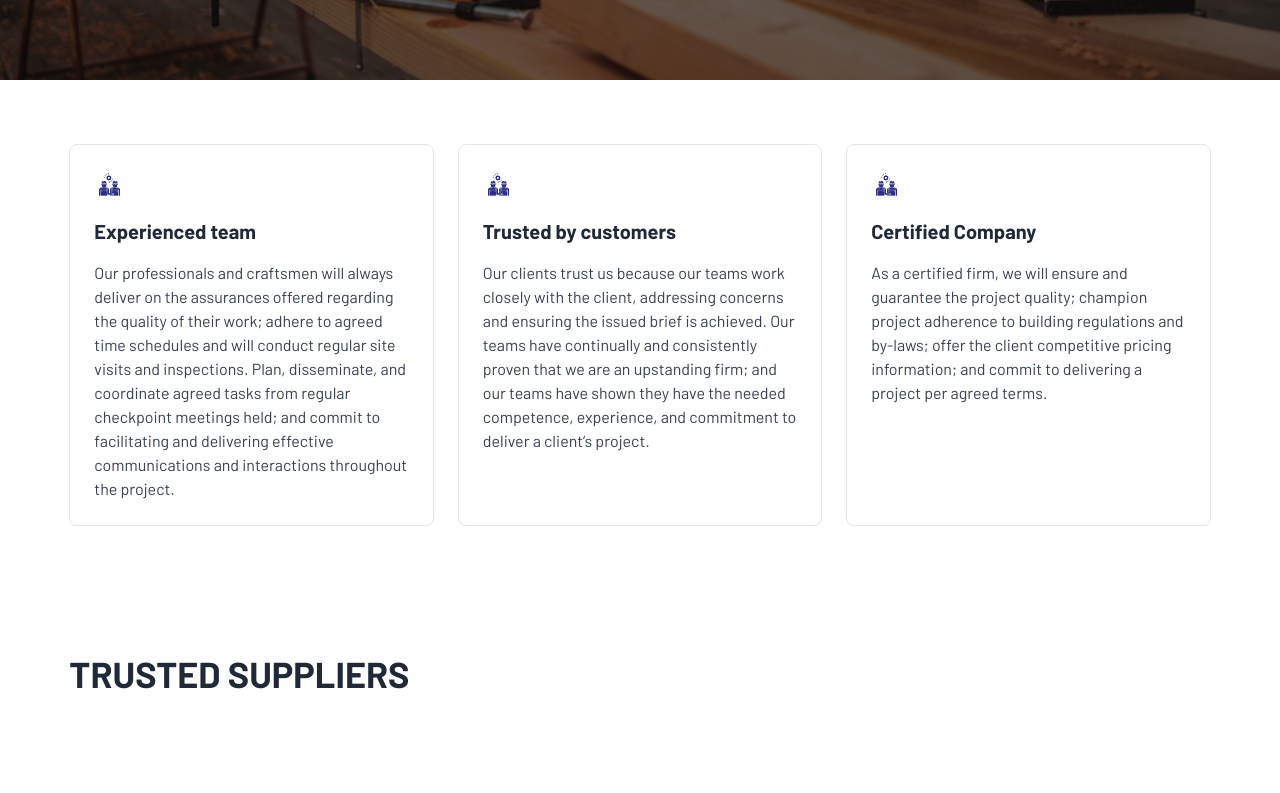
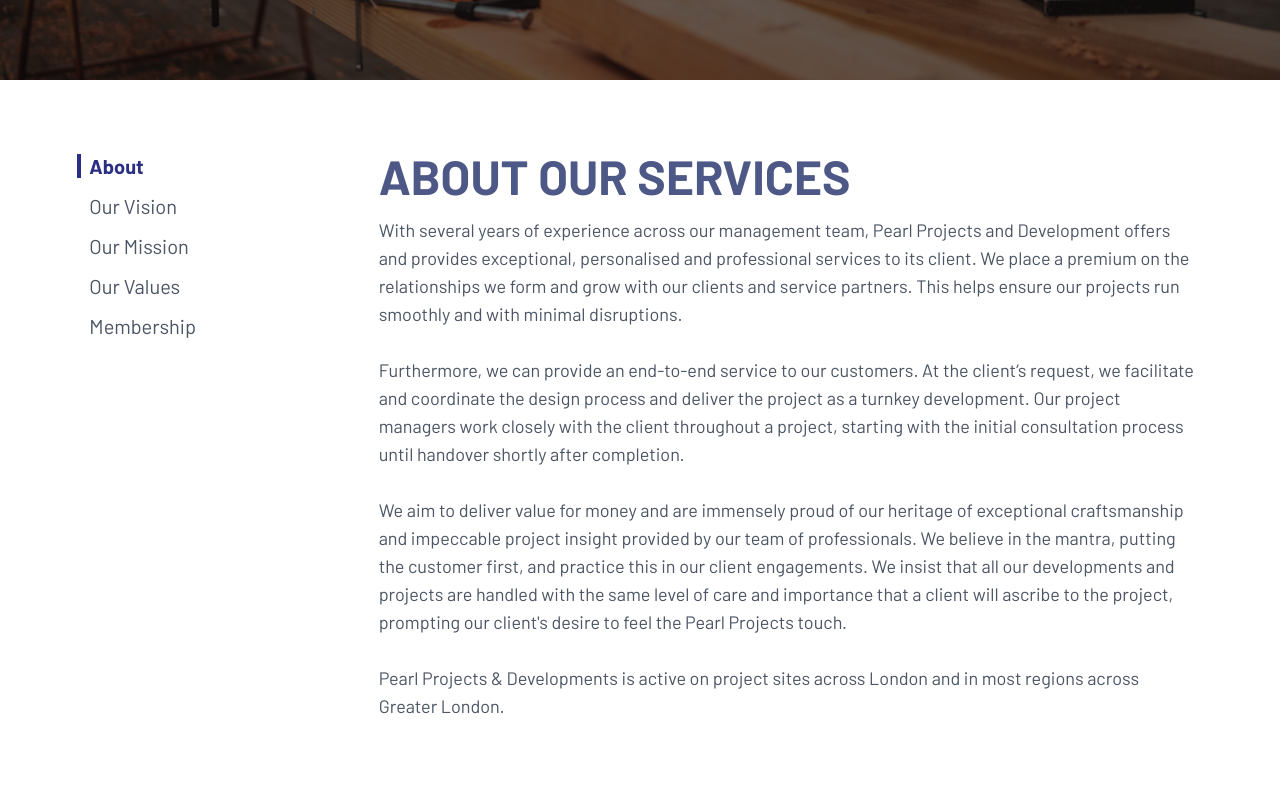
Before and after one commit to Himmiee/td_next, a Next.js app: page /about in a window 1280 px wide. Shown: the part 600-1393 px from the top of the page. Built offline with nearby package versions, Linux system fonts and the light colour scheme.

Commit message:
implement the AboutOurServices Section

```diff
--- a/app/about/page.tsx
+++ b/app/about/page.tsx
@@ -1,3 +1,4 @@
+import AboutOurServices from "@/components/about/about-our-services";
 import FeaturesSection from "@/components/about/features-section";
 import GallerySection from "@/components/about/gallery-section";
 import { HeroSection } from "@/components/about/hero-section";
@@ -8,6 +9,7 @@
     <main>
       <HeroSection />
       <div className="auto-container">
+        <AboutOurServices />
         <FeaturesSection />
       </div>
       <TrustedSuppliers />
--- /dev/null
+++ b/components/about/about-our-services.tsx
@@ -0,0 +1,157 @@
+"use client";
+
+import React, { useState } from "react";
+import { motion, AnimatePresence } from "framer-motion";
+
+const AboutOurServices: React.FC = () => {
+  const [activeSection, setActiveSection] = useState<string>("about");
+
+  const sections = [
+    {
+      id: "about",
+      title: "About", // For sidebar
+      contentTitle: "ABOUT OUR SERVICES", // For content title
+      content: (
+        <p className="text-gray-600 leading-relaxed text-base sm:text-lg">
+          With several years of experience across our management team, Pearl
+          Projects and Development offers and provides exceptional, personalised
+          and professional services to its client. We place a premium on the
+          relationships we form and grow with our clients and service partners.
+          This helps ensure our projects run smoothly and with minimal
+          disruptions.
+          <br />
+          <br />
+          Furthermore, we can provide an end-to-end service to our customers. At
+          the client’s request, we facilitate and coordinate the design process
+          and deliver the project as a turnkey development. Our project managers
+          work closely with the client throughout a project, starting with the
+          initial consultation process until handover shortly after completion.
+          <br />
+          <br />
+          We aim to deliver value for money and are immensely proud of our
+          heritage of exceptional craftsmanship and impeccable project insight
+          provided by our team of professionals. We believe in the mantra,
+          putting the customer first, and practice this in our client
+          engagements. We insist that all our developments and projects are
+          handled with the same level of care and importance that a client will
+          ascribe to the project, prompting our client&apos;s desire to feel the
+          Pearl Projects touch.
+          <br />
+          <br />
+          Pearl Projects & Developments is active on project sites across London
+          and in most regions across Greater London.
+        </p>
+      ),
+    },
+    {
+      id: "vision",
+      title: "Our Vision",
+      contentTitle: "OUR VISION",
+      content: (
+        <p className="text-gray-600 leading-relaxed text-base sm:text-lg">
+          Delivering projects that exceed client expectations and are
+          incident-free.
+        </p>
+      ),
+    },
+    {
+      id: "mission",
+      title: "Our Mission",
+      contentTitle: "OUR MISSION",
+      content: (
+        <p className="text-gray-600 leading-relaxed text-base sm:text-lg">
+          Ensure each project undertaken is within budget and on time, embodies
+          quality delivery and the client is offered our service at a fair and
+          competitive price.
+        </p>
+      ),
+    },
+    {
+      id: "values",
+      title: "Our Values",
+      contentTitle: "OUR VALUES",
+      content: (
+        <p className="text-gray-600 leading-relaxed text-base sm:text-lg">
+          We are committed to delivering a robust service and offer the
+          assurance of integrity and professionalism in all we do. To our
+          clients, suppliers, professional colleagues and sub-contractors, we
+          make the commitment to fairness and equity in our dealings.
+        </p>
+      ),
+    },
+    {
+      id: "membership",
+      title: "Membership",
+      contentTitle: "MEMBERSHIP",
+      content: (
+        <p className="text-gray-600 leading-relaxed text-base sm:text-lg">
+          Pearl Projects & Development is an accredited member of the Federation
+          of Master Builders, whilst members of our management team are members
+          of the Chartered Institute of Builders (CIOB) and Association for
+          Project Management (APM).
+        </p>
+      ),
+    },
+  ];
+
+  const handleClick = (id: string) => {
+    setActiveSection(id);
+  };
+
+  return (
+    <section className="w-full min-h-[60vh] flex flex-col md:flex-row my-10">
+      {/* Left Sidebar */}
+      <div className="w-full md:w-1/4 md:sticky top-0 bg-white">
+        <nav className="space-y-4 px-6 py-8">
+          <ul className="space-y-3">
+            {sections.map((section) => (
+              <li
+                key={section.id}
+                className={`flex items-center space-x-2 cursor-pointer text-lg sm:text-xl ${
+                  activeSection === section.id
+                    ? "text-primary-100 font-semibold"
+                    : "text-gray-600"
+                }`}
+                onClick={() => handleClick(section.id)}
+              >
+                <span
+                  className={`h-6 w-1 ${
+                    activeSection === section.id
+                      ? "bg-primary-100"
+                      : "bg-transparent"
+                  }`}
+                ></span>
+                <span>{section.title}</span>
+              </li>
+            ))}
+          </ul>
+        </nav>
+      </div>
+
+      {/* Right Content */}
+      <div className="w-full md:w-3/4 px-6 sm:px-8 py-8">
+        <AnimatePresence mode="wait">
+          {sections
+            .filter((section) => section.id === activeSection)
+            .map((section) => (
+              <motion.div
+                key={section.id}
+                initial={{ opacity: 0, y: 50 }}
+                animate={{ opacity: 1, y: 0 }}
+                exit={{ opacity: 0, y: -50 }}
+                transition={{ duration: 0.4 }}
+                className="space-y-4"
+              >
+                <h2 className="text-2xl sm:text-5xl uppercase font-bold text-[#4D5886]">
+                  {section.contentTitle}
+                </h2>
+                {section.content}
+              </motion.div>
+            ))}
+        </AnimatePresence>
+      </div>
+    </section>
+  );
+};
+
+export default AboutOurServices;
--- a/components/about/features-section.tsx
+++ b/components/about/features-section.tsx
@@ -6,11 +6,11 @@
 const FeaturesSection: React.FC = () => {
   return (
     <section className="w-full py-16">
-      <div className="max-w-7xl mx-auto px-4">
+      <div className=" mx-auto px-4">
         {/* Features Grid */}
         <div className="grid grid-cols-1 md:grid-cols-3 gap-6">
           {/* Feature 1 */}
-          <div className="border rounded-lg p-6 text-center md:text-left bg-white hover:bg-primary-100 transition duration-300 group">
+          <div className="border rounded-lg p-6  md:text-left bg-white hover:bg-primary-100 transition duration-300 group">
             <div className=" mb-4">
               <Image
                 src={LabourConsultingDark}
@@ -38,7 +38,7 @@
           </div>
 
           {/* Feature 2 */}
-          <div className="border rounded-lg p-6 text-center md:text-left bg-white hover:bg-primary-100 transition duration-300 group">
+          <div className="border rounded-lg p-6  md:text-left bg-white hover:bg-primary-100 transition duration-300 group">
             <div className=" mb-4">
               <Image
                 src={LabourConsultingDark}
@@ -65,7 +65,7 @@
           </div>
 
           {/* Feature 3 */}
-          <div className="border rounded-lg p-6 text-center md:text-left bg-white hover:bg-primary-100 transition duration-300 group">
+          <div className="border rounded-lg p-6  md:text-left bg-white hover:bg-primary-100 transition duration-300 group">
             <div className=" mb-4">
               <Image
                 src={LabourConsultingDark}
--- a/components/about/gallery-section.tsx
+++ b/components/about/gallery-section.tsx
@@ -13,7 +13,7 @@
         <h2 className="text-3xl md:text-4xl font-bold text-gray-800">
           GALLERY
         </h2>
-        <p className="text-gray-600 mt-2 text-sm md:text-base w-[40%] mx-auto">
+        <p className="text-gray-600 mt-2 text-sm md:text-base lg:w-[40%] w-full mx-auto">
           We carry out various types of projects, from minor refurbishment works
           to completing a new build development.
         </p>
--- a/components/footer/trusted-logos.tsx
+++ b/components/footer/trusted-logos.tsx
@@ -2,15 +2,15 @@
 
 const LOGOS = [
   {
-    src: "/assets/logos/master_logo.png",
+    src: "/logos/master_logo.png",
     alt: "Federation of Master Builders",
   },
   {
-    src: "/assets/logos/Trustatrader_Logo.png",
+    src: "/logos/Trustatrader_Logo.png",
     alt: "Certification Logo",
   },
   {
-    src: "/assets/logos/Rate_People_Logo.png",
+    src: "/logos/Rate_People_Logo.png",
     alt: "Rated People",
   },
 ] as const;
--- a/lib/constants.ts
+++ b/lib/constants.ts
@@ -35,7 +35,7 @@
   export const CONTACT_INFO = {
     email: 'info@pearl-projects.com',
     phones: [
-      '+44 (0)1078 350 00705',
-      '+234 (0)080 235 178605'
+      '+44 (0) 1078 350 00705',
+      '+234 (0) 080 235 178605'
     ]
   } as const
```
